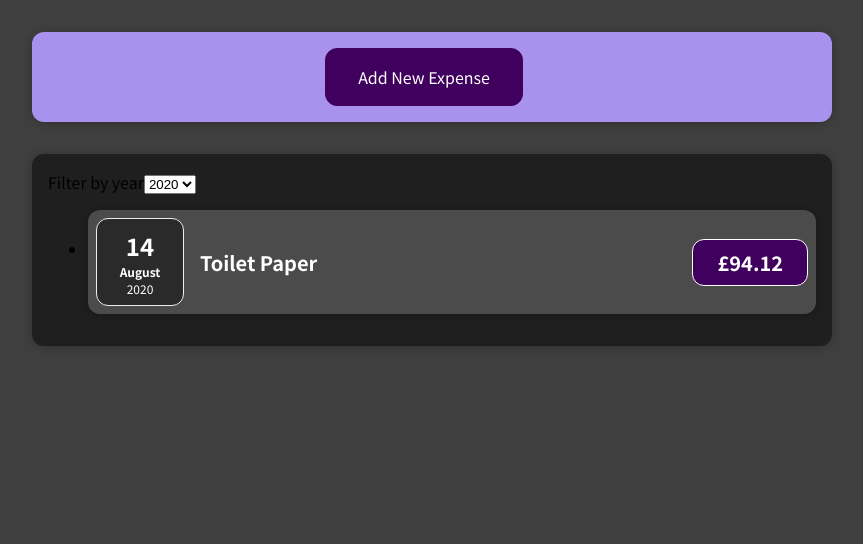
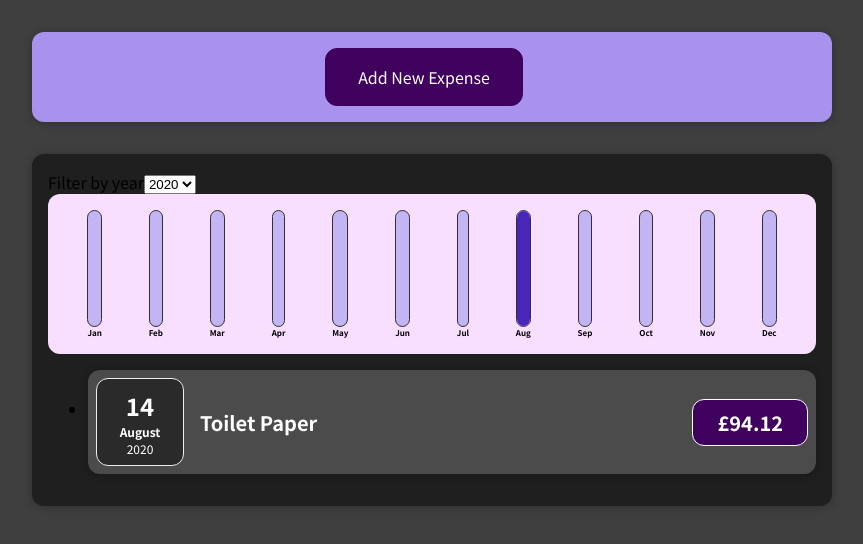
Before and after one commit to LpgLevin/01-Expenses-App, a React (Create React App) app: page / in a window 1280 px wide. Shown: the top 544 px of the page, without its empty margins (208-1071 px from the left). Built offline with nearby package versions, Linux system fonts and the light colour scheme.

Commit message:
Complete Bar Chart

```diff
--- a/src/components/Chart/Chart.js
+++ b/src/components/Chart/Chart.js
@@ -3,6 +3,9 @@ import ChartBar from "./ChartBar";
 import "./Chart.css";
 
 function Chart( { dataPoints } ) {
+
+    const dataPointValues = dataPoints.map( dataPoint => dataPoint.value);
+    const totalMax = Math.max( ...dataPointValues );
 
     return (
         <div className="chart" >
@@ -10,7 +13,7 @@ function Chart( { dataPoints } ) {
             <ChartBar
                 key={ dataPoint.label }
                 value={ dataPoint.value }
-                maxValue={ null }
+                maxValue={ totalMax }
                 label={ dataPoint.label }
             /> ) }
         </div>
--- a/src/components/Chart/ChartBar.js
+++ b/src/components/Chart/ChartBar.js
@@ -9,7 +9,7 @@ function ChartBar( { label, maxValue, value }) {
     if ( maxValue > 0 ) {
 
         barFillHeight = Math.round( ( value / maxValue ) * 100 ) + "%";
-    }
+    };
 
     return (
         <div className="chart-bar">
@@ -17,7 +17,7 @@ function ChartBar( { label, maxValue, value }) {
             <div className="chart-bar__inner">
                 <div
                     className="chart-bar__fill"
-                    stye={ { height: barFillHeight } }>
+                    style={ { height: barFillHeight } }>
 
                 </div>
             </div>
--- a/src/components/Expenses/Expenses.js
+++ b/src/components/Expenses/Expenses.js
@@ -3,6 +3,7 @@ import "./Expenses.css";
 import Card from "../UI/Card";
 import ExpensesFilter from "../Filter/ExpensesFilter";
 import ExpensesList from "./ExpensesList";
+import ExpensesChart from "./ExpensesChart";
 
 function Expenses( { items } ) {
 
@@ -29,6 +30,7 @@ function Expenses( { items } ) {
                     selected={ filteredYear }
                     onChangeFilter={ filterChangeHandler }
                 />
+                <ExpensesChart expenses={ filteredList }/>
                 <ExpensesList filteredList={ filteredList }/>
 
             </Card>
--- /dev/null
+++ b/src/components/Expenses/ExpensesChart.js
@@ -0,0 +1,31 @@
+import React from "react";
+import Chart from "../Chart/Chart";
+
+function ExpensesChart( { expenses, filteredExpenses } ) {
+
+    const chartDataPoints = [
+        { label: "Jan", value: 0 },
+        { label: "Feb", value: 0 },
+        { label: "Mar", value: 0 },
+        { label: "Apr", value: 0 },
+        { label: "May", value: 0 },
+        { label: "Jun", value: 0 },
+        { label: "Jul", value: 0 },
+        { label: "Aug", value: 0 },
+        { label: "Sep", value: 0 },
+        { label: "Oct", value: 0 },
+        { label: "Nov", value: 0 },
+        { label: "Dec", value: 0 }
+    ];
+
+    for ( const expense of expenses ) {
+        const expenseMonth = expense.date.getMonth();
+        chartDataPoints[ expenseMonth ].value += expense.amount;
+    };
+
+    return (
+        <Chart dataPoints={ chartDataPoints } />
+    )
+};
+
+export default ExpensesChart;
--- a/src/components/Expenses/ExpensesList.js
+++ b/src/components/Expenses/ExpensesList.js
@@ -16,7 +16,6 @@ function ExpensesList({ filteredList }) {
 
             <ul className="expenses-list" >
                 {filteredList.map( ( expense )=> (
-
                         <ExpenseItem
                             key={ expense.id }
                             title={ expense.title }
```
